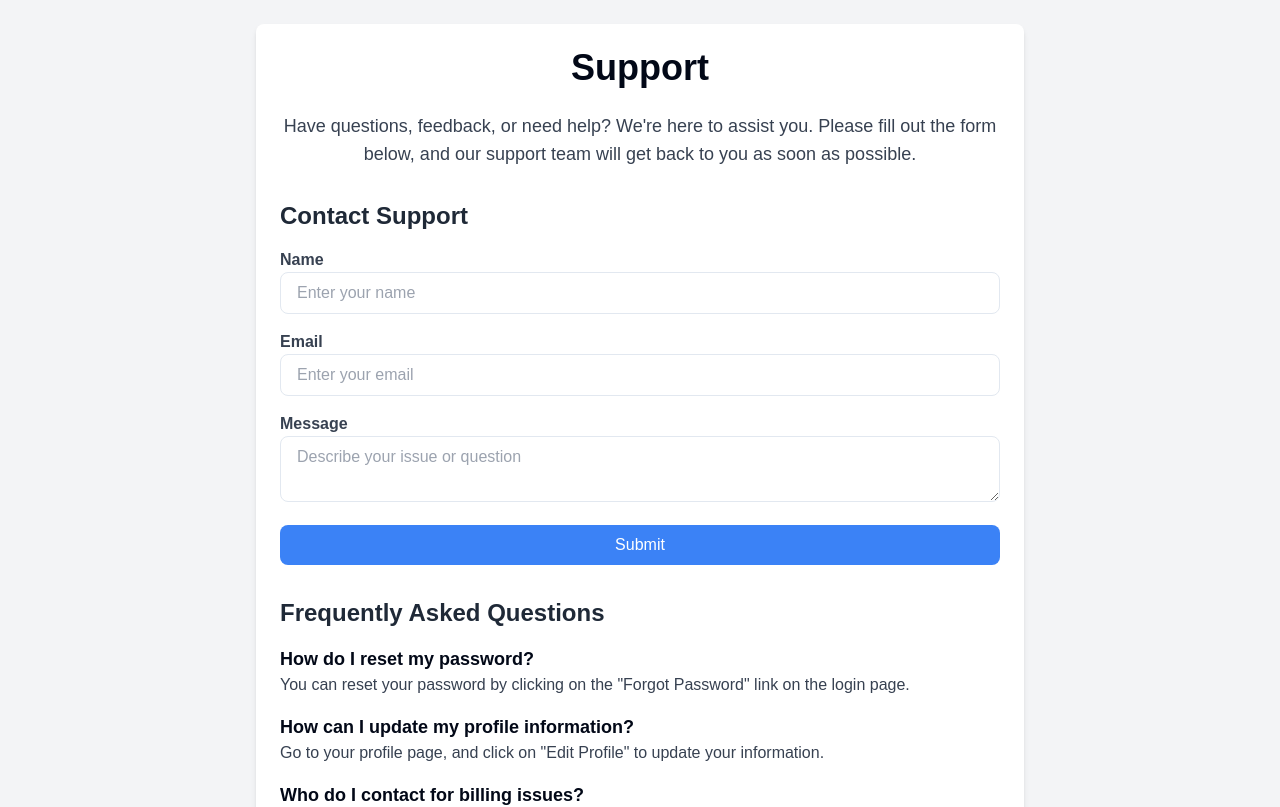
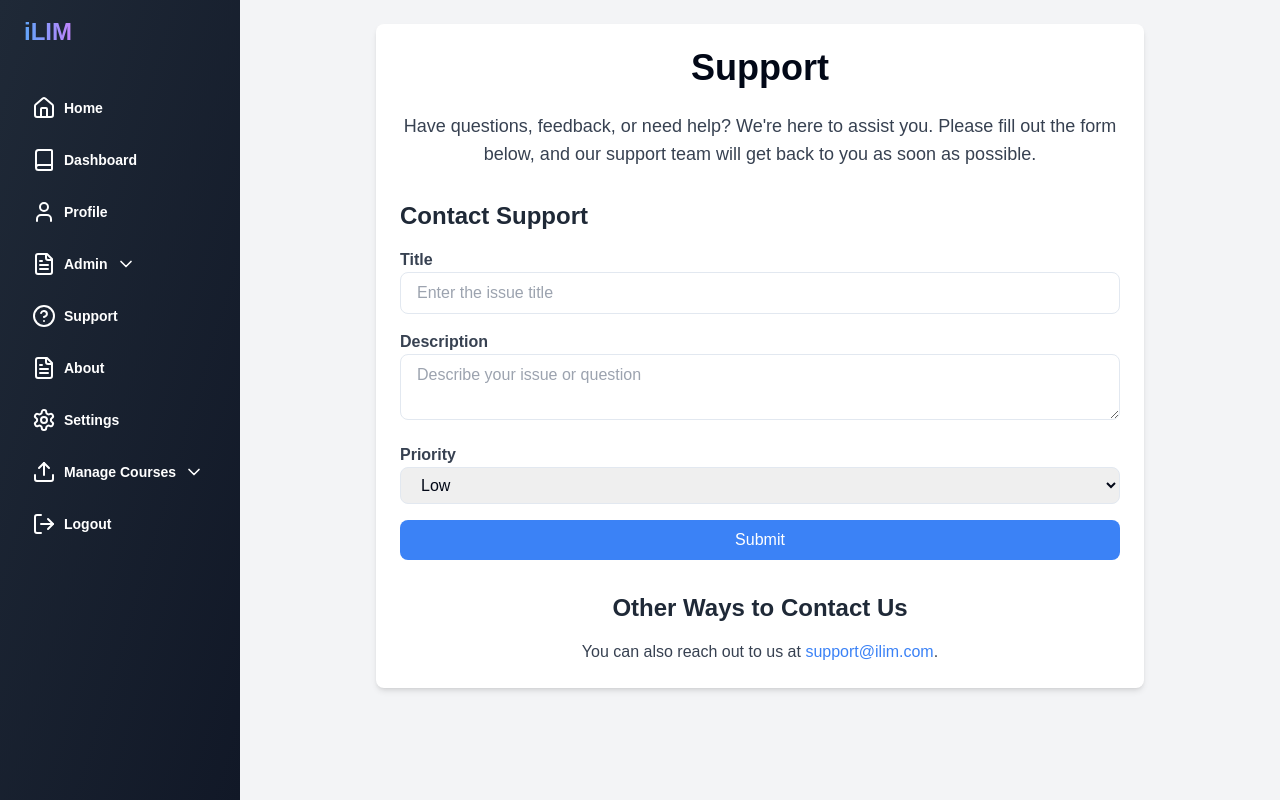
Before and after one commit to rahuljha-07/ENPM-613-FE, a Next.js app: page /support in a window 1280 px wide. Shown: the top 807 px of the page. Built offline with nearby package versions, Linux system fonts and the light colour scheme.

Commit message:
support pg added

```diff
--- a/app/support/page.tsx
+++ b/app/support/page.tsx
@@ -1,15 +1,20 @@
 "use client";
 
 import { useState } from "react";
+import Sidebar from "../components/Sidebar";
+import { ToastContainer, toast } from "react-toastify";
+import 'react-toastify/dist/ReactToastify.css';
+
+const BASE_URL = `${process.env.NEXT_PUBLIC_ILIM_BE}/support/issues`;
 
 export default function SupportPage() {
   const [formData, setFormData] = useState({
-    name: "",
-    email: "",
-    message: "",
+    title: "",
+    description: "",
+    priority: "LOW",
   });
 
-  const handleChange = (e: React.ChangeEvent<HTMLInputElement | HTMLTextAreaElement>) => {
+  const handleChange = (e) => {
     const { name, value } = e.target;
     setFormData((prevData) => ({
       ...prevData,
@@ -17,15 +22,38 @@ export default function SupportPage() {
     }));
   };
 
-  const handleSubmit = (e: React.FormEvent) => {
+  const handleSubmit = async (e) => {
     e.preventDefault();
-    // Here, you can add code to handle form submission, like sending data to an API
-    alert("Your message has been sent!");
-    setFormData({ name: "", email: "", message: "" }); // Reset form after submission
+
+    try {
+      const response = await fetch(BASE_URL, {
+        method: "POST",
+        headers: {
+          "Content-Type": "application/json",
+        },
+        body: JSON.stringify(formData),
+      });
+
+      if (response.ok) {
+        toast.success("Your message has been sent!");
+        setFormData({ title: "", description: "", priority: "LOW" }); // Clear form data
+      } else {
+        const errorData = await response.json();
+        toast.error(`Error: ${errorData.message}`);
+      }
+    } catch (error) {
+      console.error("Error sending message:", error);
+      toast.error("There was an error sending your message. Please try again.");
+    }
   };
 
   return (
-    <div className="flex flex-col items-center min-h-screen bg-gray-100 p-6">
+    <div className="flex min-h-screen bg-gray-100">
+      <ToastContainer position="top-right" autoClose={3000} hideProgressBar={false} /> {/* Toaster for notifications */}
+
+      <Sidebar /> {/* Sidebar component */}
+
+      <div className="flex-1 flex flex-col items-center p-6">
         <div className="w-full max-w-3xl bg-white rounded-lg shadow-md p-6">
           <h1 className="text-4xl font-bold mb-6 text-center">Support</h1>
 
@@ -40,45 +68,47 @@ export default function SupportPage() {
           <section className="mb-8">
             <h2 className="text-2xl font-semibold text-gray-800 mb-4">Contact Support</h2>
             <form onSubmit={handleSubmit} className="space-y-4">
-            {/* Name Field */}
+              {/* Title Field */}
               <div>
-              <label htmlFor="name" className="block text-gray-700 font-semibold">Name</label>
+                <label htmlFor="title" className="block text-gray-700 font-semibold">Title</label>
                 <input
                   type="text"
-                name="name"
-                value={formData.name}
+                  name="title"
+                  value={formData.title}
                   onChange={handleChange}
                   className="w-full px-4 py-2 border rounded-lg focus:outline-none focus:border-blue-500"
-                placeholder="Enter your name"
+                  placeholder="Enter the issue title"
                   required
                 />
               </div>
 
-            {/* Email Field */}
+              {/* Description Field */}
               <div>
-              <label htmlFor="email" className="block text-gray-700 font-semibold">Email</label>
-              <input
-                type="email"
-                name="email"
-                value={formData.email}
-                onChange={handleChange}
-                className="w-full px-4 py-2 border rounded-lg focus:outline-none focus:border-blue-500"
-                placeholder="Enter your email"
-                required
-              />
-            </div>
-
-            {/* Message Field */}
-            <div>
-              <label htmlFor="message" className="block text-gray-700 font-semibold">Message</label>
+                <label htmlFor="description" className="block text-gray-700 font-semibold">Description</label>
                 <textarea
-                name="message"
-                value={formData.message}
+                  name="description"
+                  value={formData.description}
                   onChange={handleChange}
                   className="w-full px-4 py-2 border rounded-lg focus:outline-none focus:border-blue-500"
                   placeholder="Describe your issue or question"
                   required
                 />
+              </div>
+
+              {/* Priority Field */}
+              <div>
+                <label htmlFor="priority" className="block text-gray-700 font-semibold">Priority</label>
+                <select
+                  name="priority"
+                  value={formData.priority}
+                  onChange={handleChange}
+                  className="w-full px-4 py-2 border rounded-lg focus:outline-none focus:border-blue-500"
+                  required
+                >
+                  <option value="LOW">Low</option>
+                  <option value="MEDIUM">Medium</option>
+                  <option value="HIGH">High</option>
+                </select>
               </div>
 
               {/* Submit Button */}
@@ -89,25 +119,6 @@ export default function SupportPage() {
                 Submit
               </button>
             </form>
-        </section>
-
-        {/* FAQ Section */}
-        <section className="mb-8">
-          <h2 className="text-2xl font-semibold text-gray-800 mb-4">Frequently Asked Questions</h2>
-          <ul className="space-y-4">
-            <li>
-              <h3 className="text-lg font-semibold">How do I reset my password?</h3>
-              <p className="text-gray-700">You can reset your password by clicking on the "Forgot Password" link on the login page.</p>
-            </li>
-            <li>
-              <h3 className="text-lg font-semibold">How can I update my profile information?</h3>
-              <p className="text-gray-700">Go to your profile page, and click on "Edit Profile" to update your information.</p>
-            </li>
-            <li>
-              <h3 className="text-lg font-semibold">Who do I contact for billing issues?</h3>
-              <p className="text-gray-700">For billing issues, please use the form above or email us at <a href="mailto:support@ilim.com" className="text-blue-500 hover:underline">support@ilim.com</a>.</p>
-            </li>
-          </ul>
           </section>
 
           {/* Contact Information */}
@@ -123,5 +134,6 @@ export default function SupportPage() {
           </section>
         </div>
       </div>
+    </div>
   );
 }
```
Lines whose indentation alone changed are shown as unchanged.
